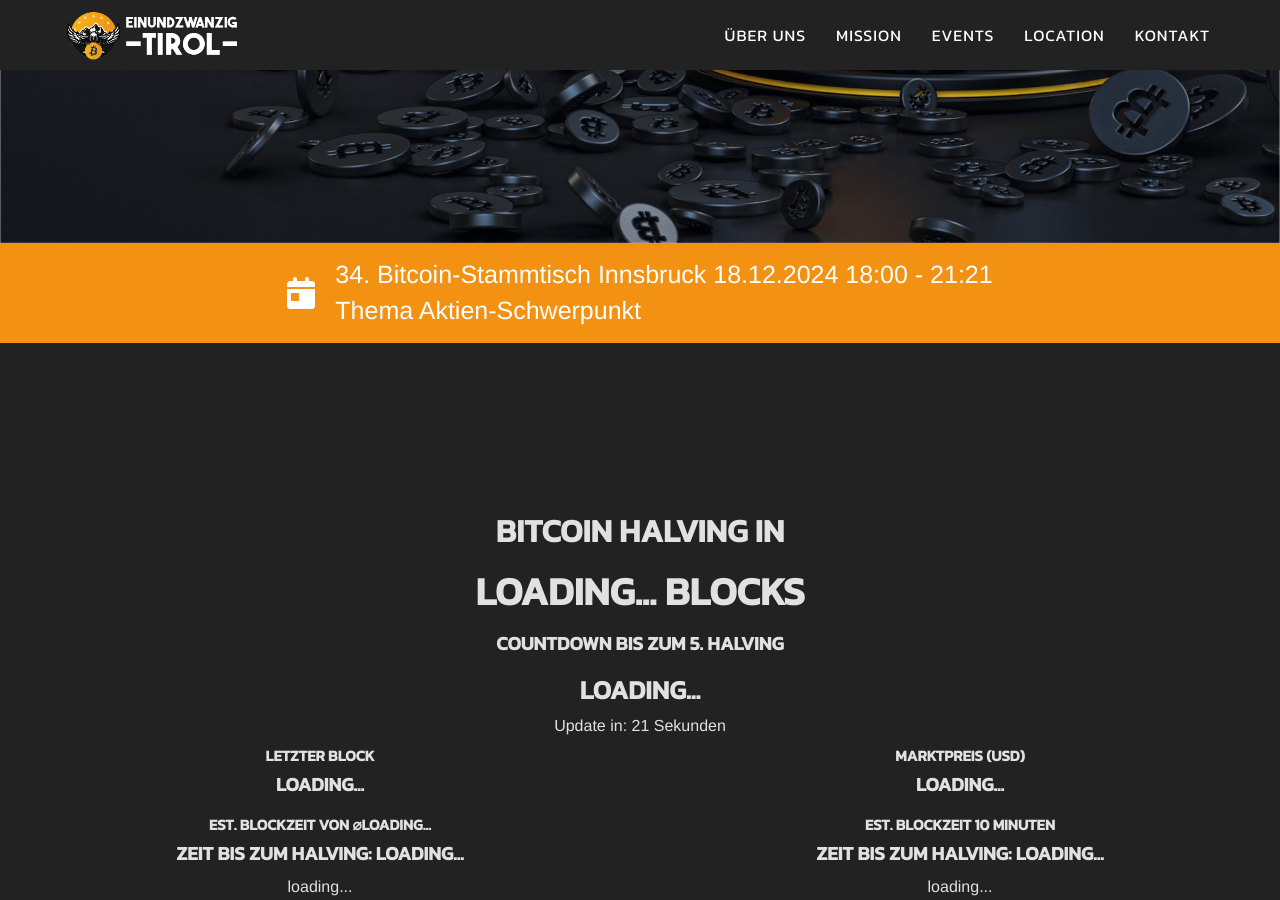
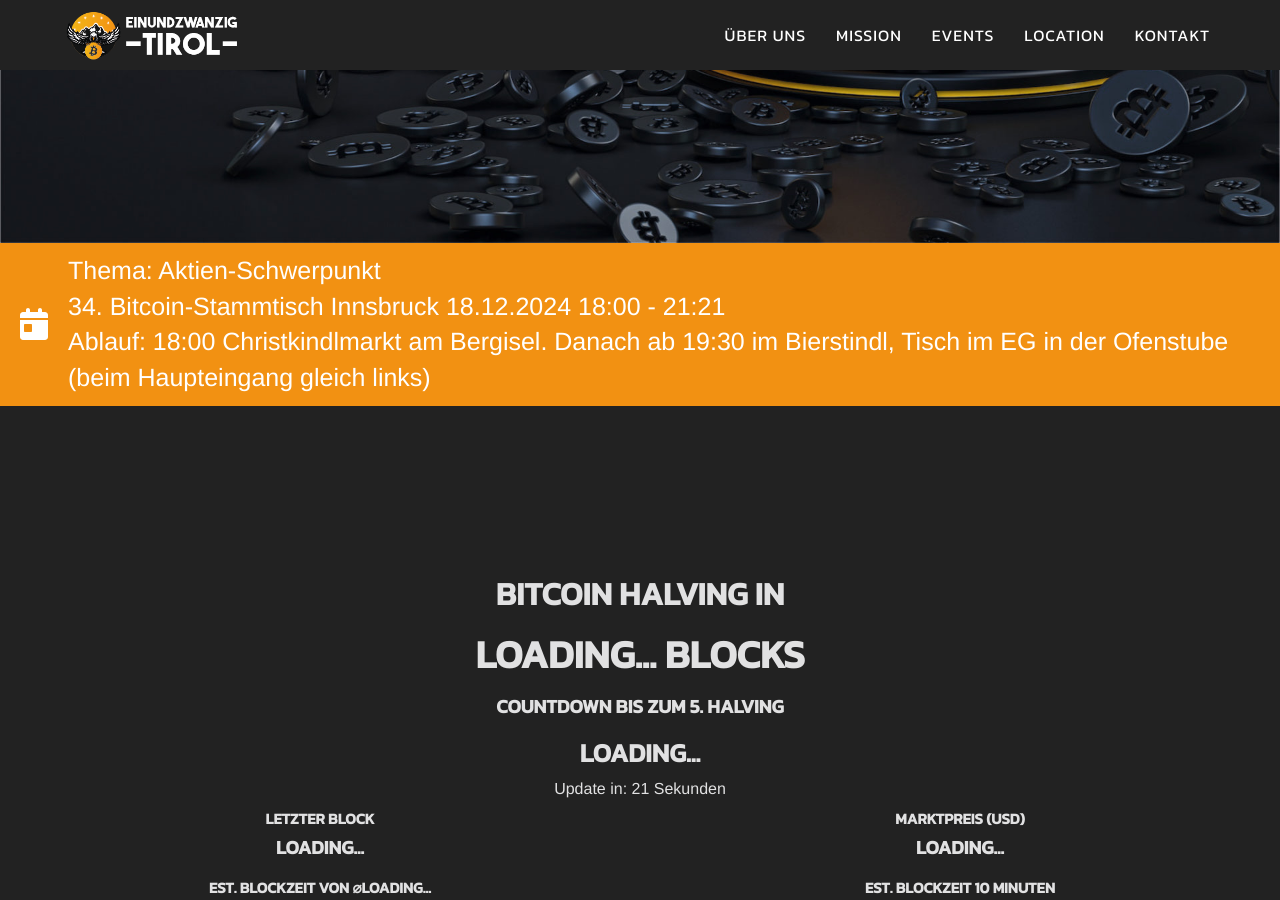
Before and after one commit to bitcoin-tirol/bitcoin-tirol, a Jekyll site: the page built from index.html, in a window 1280 px wide and 900 px high, scrolled down 557 px. Built offline with Jekyll 4.4.1, drawn with Linux system fonts in a browser that asks for light colours; some of the changed text lies outside the part shown.

Commit message:
fix: events, update meetup data

```diff
--- a/_data/events.yml
+++ b/_data/events.yml
@@ -307,8 +307,8 @@
   date_time_end: 18.12.2024 21:21
   title: 34. Bitcoin-Stammtisch Innsbruck
   location: Christkindlmarkt am Bergisel - danach ab 19:30 Bierstindl, Tisch im EG in der Ofenstube (beim Haupteingang gleich links)
-  pre_info: Thema Aktien-Schwerpunkt
-  post_info:
+  pre_info: 'Thema: Aktien-Schwerpunkt'
+  post_info: 'Ablauf: 18:00 Christkindlmarkt am Bergisel. Danach ab 19:30 im Bierstindl, Tisch im EG in der Ofenstube (beim Haupteingang gleich links)'
 
 - kind: SafeTheDate
   date_time_start: 15.09.2022 09:00
@@ -334,3 +334,12 @@
   registration: https://www.eventbrite.com/e/mempool-party-bitcoin-tirol-tickets-916532893557
   pre_info: Die größte deutschsprachige Bitcoin Only Pool Party
   post_info:
+
+- kind: SafeTheDate
+  date_time_start: 18.12.2024 18:00
+  date_time_end: 18.12.2024 19:00
+  title: ATH Glühwein Treffen
+  location: Christkindlmarkt am Bergisel (bei der Skisprungschanze – NICHT jener in der Altstadt !!)
+  registration:
+  pre_info:
+  post_info:
--- a/_includes/css/bitcoin.css
+++ b/_includes/css/bitcoin.css
@@ -578,14 +578,16 @@
     display: flex;
     justify-content: center;
     align-items: center;
-    height: 150px;
+    height: 100%;
+    min-height: 150px;
     padding: 10px 20px;
     background: #{{ site.data.template.color.primary }};
 }
 
 @media(min-width:992px) {
     .notification-line {
-        height: 100px;
+        height: 100%;
+        min-height: 100px;
     }
 }
 
--- a/_includes/events.html
+++ b/_includes/events.html
@@ -37,7 +37,9 @@
                 {% capture eventtime %}{{event.date_time_end | date: '%s'}}{% endcapture %}
                 {% if eventtime > nowunix and event.kind == "Stammtisch" %}
                 <div class="text-muted text-center text-md-left">
+                    {% if event.pre_info %} {{ event.pre_info }} </br> {% endif %}
                     {{ event.title }} {{ event.date_time_start | date: "%d.%m.%Y %H:%M" }} - {{ event.date_time_end | date: "%H:%M" }}
+                    {% if event.post_info %} </br> {{ event.post_info }} </br> {% endif %}
                 </div>
                 {% elsif eventtime > nowunix and event.kind == "Sommerpause" %}
                 <div class="text-muted text-center text-md-left">
--- a/_includes/header.html
+++ b/_includes/header.html
@@ -176,10 +176,11 @@
         <!--p>Past: {{ event.date_time_start }} - {{ event.date_time_end }}</p-->
         {% elsif eventtime > nowunix and show_counter < show_counter_max and event.kind == "Stammtisch" or event.kind ==
         "Sommerpause" %}
+        {% if event.pre_info %} {{ event.pre_info }} </br> {% endif %}
         {% assign show_counter = show_counter | plus: 1 %}
         {{ event.title }} {{ event.date_time_start | date: "%d.%m.%Y %H:%M" }} - {{ event.date_time_end | date: "%H:%M"
         }}
-        {% if event.pre_info %} </br> {{ event.pre_info }} {% endif %}
+        {% if event.post_info %} </br> {{ event.post_info }}  </br> {% endif %}
         {% endif %}
         {% endfor %}
     </div>
```
Also changed, not shown: Gemfile.lock.
